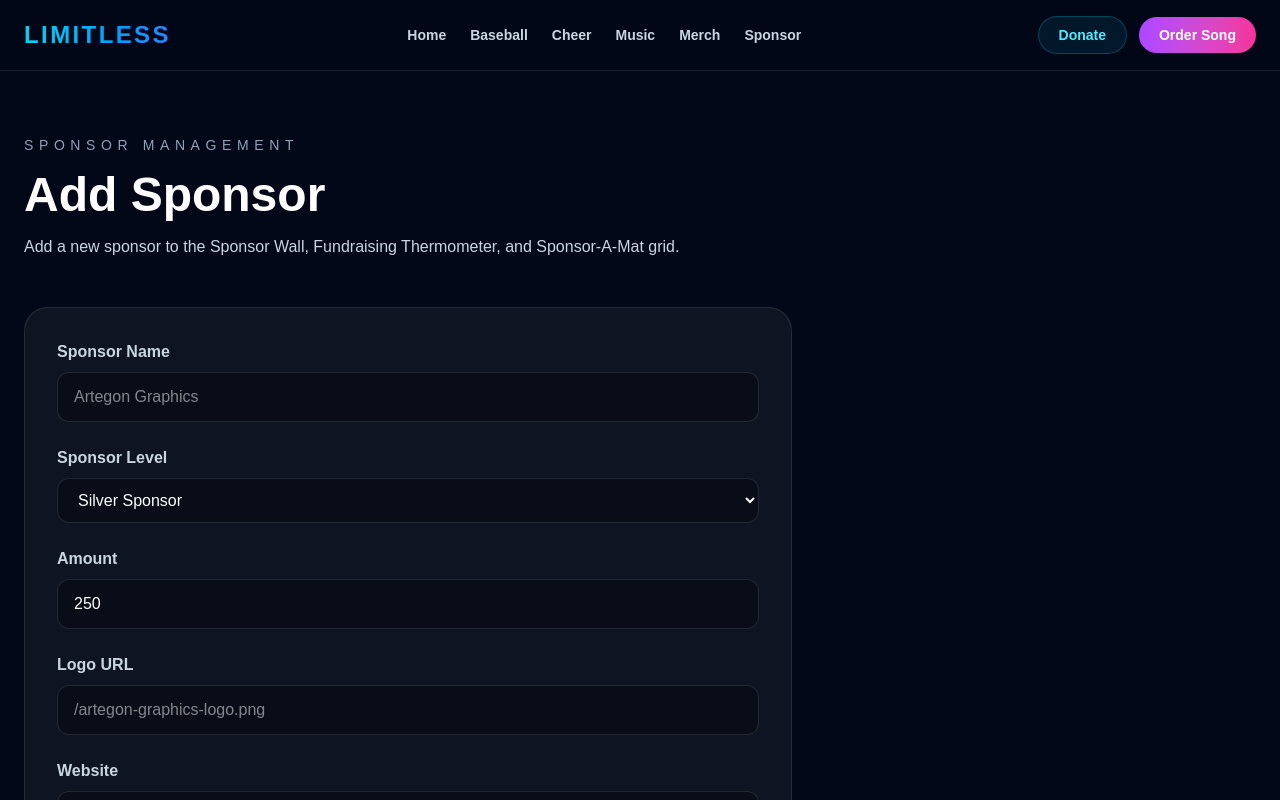
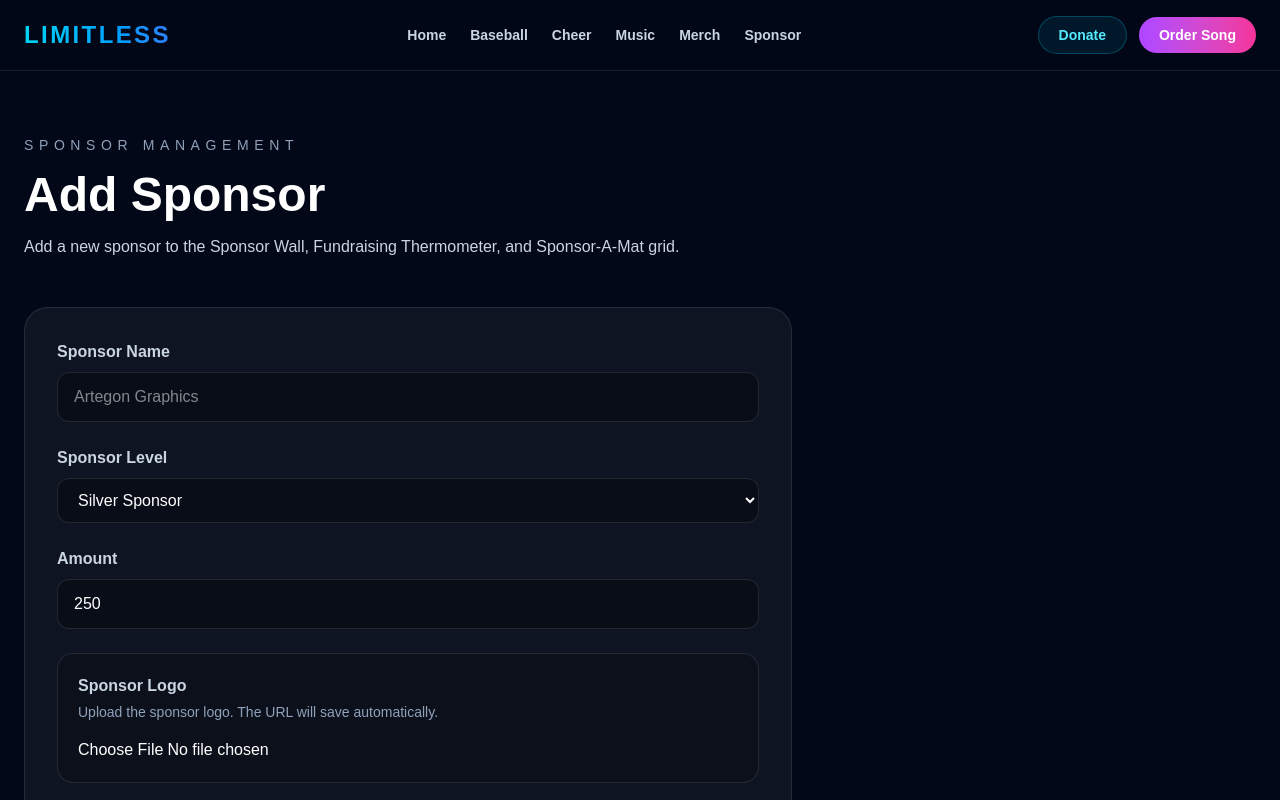
Before and after one commit to celiadelacruz89-gif/limitless-sports-complex, a Next.js app in the folder my-app/: page /admin/sponsors/new in a window 1280 px wide. Shown: the top 800 px of the page. Built offline with nearby package versions, Linux system fonts and the light colour scheme; no server answers.

Commit message:
Connect logo upload to add sponsor

```diff
--- a/my-app/app/admin/sponsors/new/page.tsx
+++ b/my-app/app/admin/sponsors/new/page.tsx
@@ -1,6 +1,7 @@
 "use client";
 
 import AdminLayout from "@/components/AdminLayout";
+import SponsorLogoUpload from "@/components/SponsorLogoUpload";
 import { supabase } from "@/lib/supabase";
 import { useState } from "react";
 
@@ -38,7 +39,7 @@ export default function NewSponsorPage() {
     setAmount("250");
     setLogoUrl("");
     setWebsite("");
-    setSquare("");
+    setSquare("1");
     setMessage("Sponsor added successfully!");
   }
 
@@ -98,15 +99,30 @@ export default function NewSponsorPage() {
             />
           </label>
 
-          <label className="block">
-            <span className="font-bold text-slate-300">Logo URL</span>
-            <input
-              value={logoUrl}
-              onChange={(e) => setLogoUrl(e.target.value)}
-              className="mt-2 w-full rounded-xl border border-white/10 bg-black/30 px-4 py-3 text-white outline-none focus:border-cyan-400"
-              placeholder="/artegon-graphics-logo.png"
-            />
-          </label>
+          <div className="rounded-2xl border border-white/10 bg-black/20 p-5">
+            <p className="font-bold text-slate-300">Sponsor Logo</p>
+            <p className="mb-4 mt-1 text-sm text-slate-400">
+              Upload the sponsor logo. The URL will save automatically.
+            </p>
+
+            <SponsorLogoUpload onUpload={setLogoUrl} />
+
+            {logoUrl && (
+              <div className="mt-5 space-y-3">
+                <img
+                  src={logoUrl}
+                  alt="Sponsor logo preview"
+                  className="h-28 w-auto rounded-xl border border-white/10 bg-white p-3"
+                />
+
+                <input type="hidden" value={logoUrl} readOnly />
+
+                <p className="break-all text-xs text-cyan-300">
+                  Logo uploaded successfully.
+                </p>
+              </div>
+            )}
+          </div>
 
           <label className="block">
             <span className="font-bold text-slate-300">Website</span>
```
